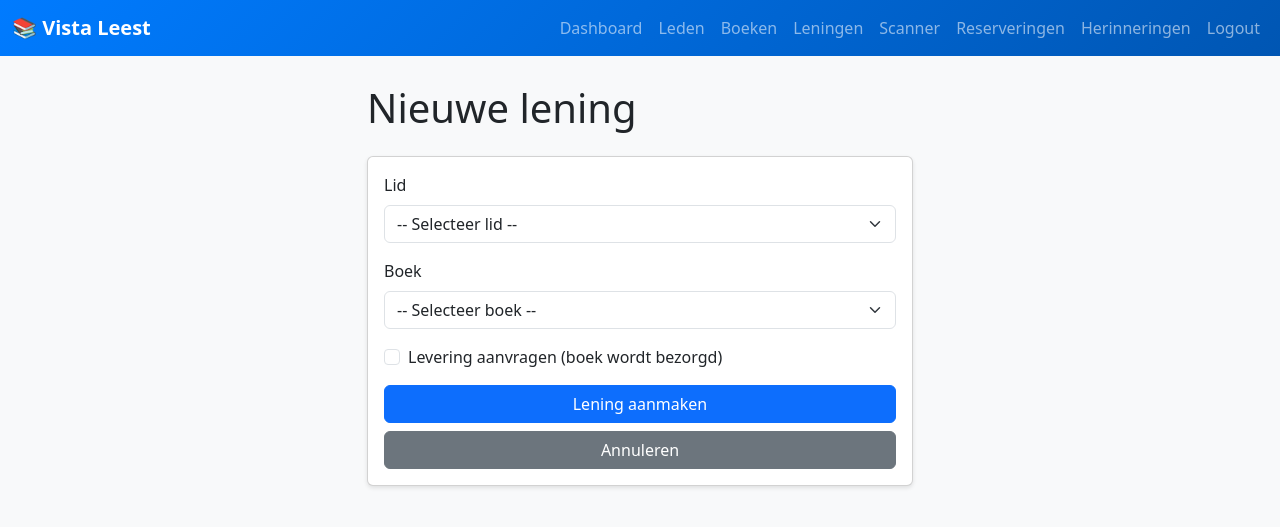
After one commit to c1nq/vistabieb, a Flask app: page /leningen/add in a window 1280 px wide. The commit adds this page. Shown: the top 527 px of the page. Run offline with Flask 3, Linux system fonts and the light colour scheme; the visitor is signed in with stand-in values (Sample User, id 1); data that the repository does not hold is empty.

Commit message:
Add levering (delivery) options to leningen
- ALTER TABLE leningen: add levering_optie (BOOLEAN) and levering_status (VARCHAR)
- Update Lening model with two new columns
- Add GET/POST /leningen/add route with form for creating leningen (lid + boek + levering checkbox)
- Add POST /leningen/<id>/levering route for updating delivery status (aangevraagd/ingepland/afgeleverd)
- New leningen_add_form.html template with lid/boek dropdowns
- Update leningen_list.html: add '+ Nieuwe lening' button, add Levering column with status dropdown
- Update schema.sql with new columns

Staff can now create leningen via form and track delivery status per loan.

Co-Authored-By: Claude Sonnet 4.6 <noreply@anthropic.com>

```diff
--- a/app/models/__init__.py
+++ b/app/models/__init__.py
@@ -65,6 +65,8 @@ class Lening(db.Model):
     datum_teruggekeerd = db.Column(db.DateTime)
     boete_bedrag = db.Column(db.Numeric(6, 2), default=0)
     betaald = db.Column(db.Boolean, default=False)
+    levering_optie = db.Column(db.Boolean, default=False)
+    levering_status = db.Column(db.String(50))
 
 class Reservering(db.Model):
     __tablename__ = 'reserveringen'
--- a/app/routes/__init__.py
+++ b/app/routes/__init__.py
@@ -205,6 +205,52 @@ def leningen_return(id):
     db.session.commit()
     return redirect(url_for('main.leningen_list'))
 
+@main.route('/leningen/add', methods=['GET', 'POST'])
+def leningen_add():
+    if not check_login():
+        return redirect(url_for('auth.login'))
+
+    leden = Lid.query.all()
+    boeken = Boek.query.all()
+
+    if request.method == 'POST':
+        lid_id = request.form.get('lid_id')
+        boek_id = request.form.get('boek_id')
+        levering_optie = request.form.get('levering_optie') == 'on'
+
+        exemplaar = Exemplaar.query.filter_by(boek_id=boek_id, status='beschikbaar').first()
+        if not exemplaar:
+            return render_template('leningen_add_form.html', leden=leden, boeken=boeken, error='Geen beschikbare exemplaren voor dit boek')
+
+        lening = Lening(
+            exemplaar_id=exemplaar.id,
+            lid_id=lid_id,
+            datum_terug_gepland=(datetime.now() + timedelta(days=21)).date(),
+            levering_optie=levering_optie,
+            levering_status='aangevraagd' if levering_optie else None
+        )
+        exemplaar.status = 'uitgeleend'
+        db.session.add(lening)
+        db.session.commit()
+
+        return redirect(url_for('main.leningen_list'))
+
+    return render_template('leningen_add_form.html', leden=leden, boeken=boeken)
+
+@main.route('/leningen/<int:id>/levering', methods=['POST'])
+def leningen_levering(id):
+    if not check_login():
+        return redirect(url_for('auth.login'))
+
+    lening = Lening.query.get_or_404(id)
+    status = request.form.get('levering_status')
+
+    if status in ['aangevraagd', 'ingepland', 'afgeleverd']:
+        lening.levering_status = status
+        db.session.commit()
+
+    return redirect(url_for('main.leningen_list'))
+
 # RESERVERINGEN
 @main.route('/reserveringen')
 def reserveringen_list():
--- /dev/null
+++ b/app/templates/leningen_add_form.html
@@ -0,0 +1,49 @@
+{% extends "base.html" %}
+
+{% block title %}Nieuwe lening - Vista Leest{% endblock %}
+
+{% block content %}
+<div class="row justify-content-center">
+    <div class="col-md-6">
+        <h1 class="mb-4">Nieuwe lening</h1>
+
+        {% if error %}<div class="alert alert-danger">{{ error }}</div>{% endif %}
+
+        <div class="card">
+            <div class="card-body">
+                <form method="post">
+                    <div class="mb-3">
+                        <label for="lid_id" class="form-label">Lid</label>
+                        <select class="form-select" id="lid_id" name="lid_id" required>
+                            <option value="">-- Selecteer lid --</option>
+                            {% for lid in leden %}
+                            <option value="{{ lid.id }}">{{ lid.voornaam }} {{ lid.achternaam }}</option>
+                            {% endfor %}
+                        </select>
+                    </div>
+
+                    <div class="mb-3">
+                        <label for="boek_id" class="form-label">Boek</label>
+                        <select class="form-select" id="boek_id" name="boek_id" required>
+                            <option value="">-- Selecteer boek --</option>
+                            {% for boek in boeken %}
+                            <option value="{{ boek.id }}">{{ boek.titel }} ({{ boek.auteur }})</option>
+                            {% endfor %}
+                        </select>
+                    </div>
+
+                    <div class="form-check mb-3">
+                        <input type="checkbox" class="form-check-input" id="levering_optie" name="levering_optie">
+                        <label class="form-check-label" for="levering_optie">
+                            Levering aanvragen (boek wordt bezorgd)
+                        </label>
+                    </div>
+
+                    <button type="submit" class="btn btn-primary w-100">Lening aanmaken</button>
+                    <a href="/leningen" class="btn btn-secondary w-100 mt-2">Annuleren</a>
+                </form>
+            </div>
+        </div>
+    </div>
+</div>
+{% endblock %}
--- a/schema.sql
+++ b/schema.sql
@@ -53,7 +53,9 @@ datum_uitgeleend TIMESTAMP DEFAULT CURRENT_TIMESTAMP,
 datum_terug_gepland DATE,
 datum_teruggekeerd TIMESTAMP,
 boete_bedrag DECIMAL(6,2) DEFAULT 0,
-betaald BOOLEAN DEFAULT FALSE
+betaald BOOLEAN DEFAULT FALSE,
+levering_optie BOOLEAN DEFAULT FALSE,
+levering_status VARCHAR(50) DEFAULT NULL
 );
 
 CREATE INDEX idx_leningen_lid ON leningen(lid_id);
```
Also changed, not shown: app/templates/leningen_list.html (+18 -1 lines), 1 other file.
